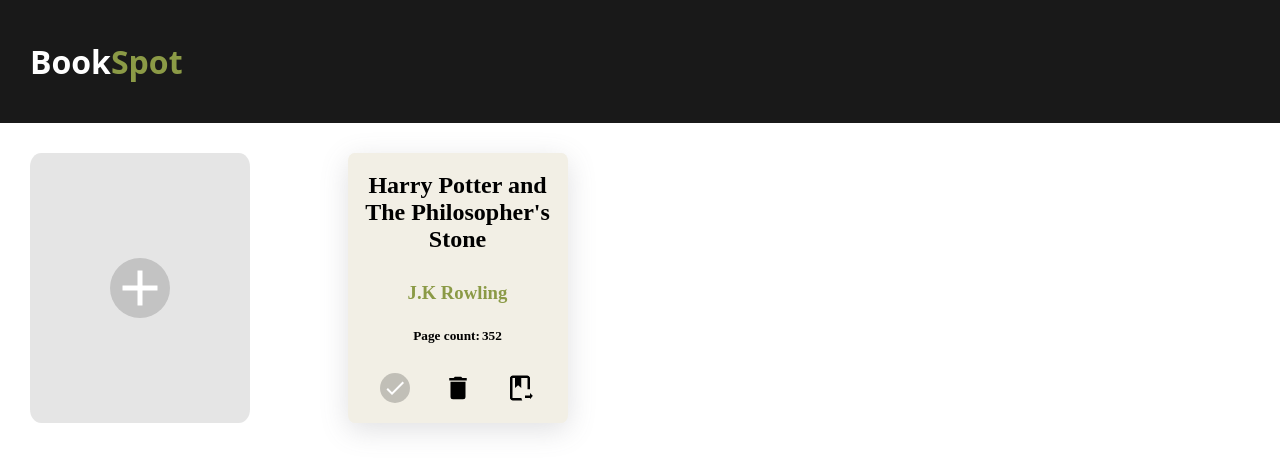
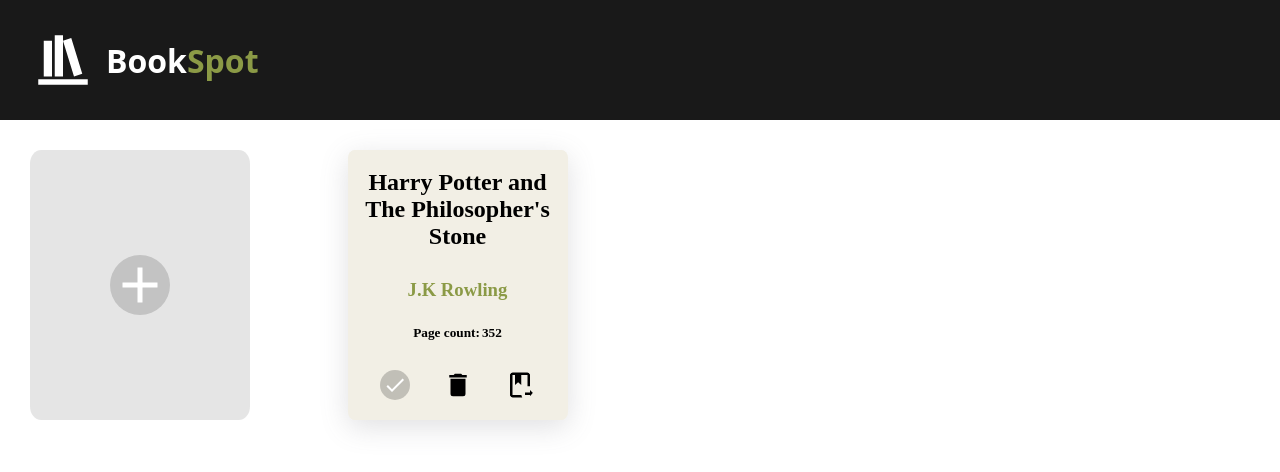
Before and after one commit to hammadjka/Library, a plain HTML site: page index.html in a window 1280 px wide. Drawn offline with Linux system fonts and the light colour scheme.

Commit message:
added logo

```diff
--- a/index.html
+++ b/index.html
@@ -10,6 +10,7 @@
 <body>
     <div id="container">
         <div id="top">
+            <img src="Resources/bookshelf.svg" id="logo" alt="">
             <p id="hOne">Book</p>
             <p id="hTwo">Spot</p>
         </div>
--- a/style.css
+++ b/style.css
@@ -3,6 +3,10 @@ html, body{
     padding: 0;
     font-family: Poppins, system-ui, "Segoe UI", Roboto, Helvetica, Arial, sans-serif, "Apple Color Emoji", "Segoe UI Emoji", "Segoe UI Symbol";
     color: white;
+}
+#logo{
+    height: 55%;
+    padding-right: 10px;
 }
 p{
     margin: 0;
@@ -11,7 +15,7 @@ p{
 #container{
     background-color: antiquewhite;
     display: grid;
-    grid-template-rows: 2fr 11fr;
+    grid-template-rows: 15% 85%;
     height: 100vh;
 }
 #top{
```
Also changed, not shown: Resources/bookshelf.svg (added).
